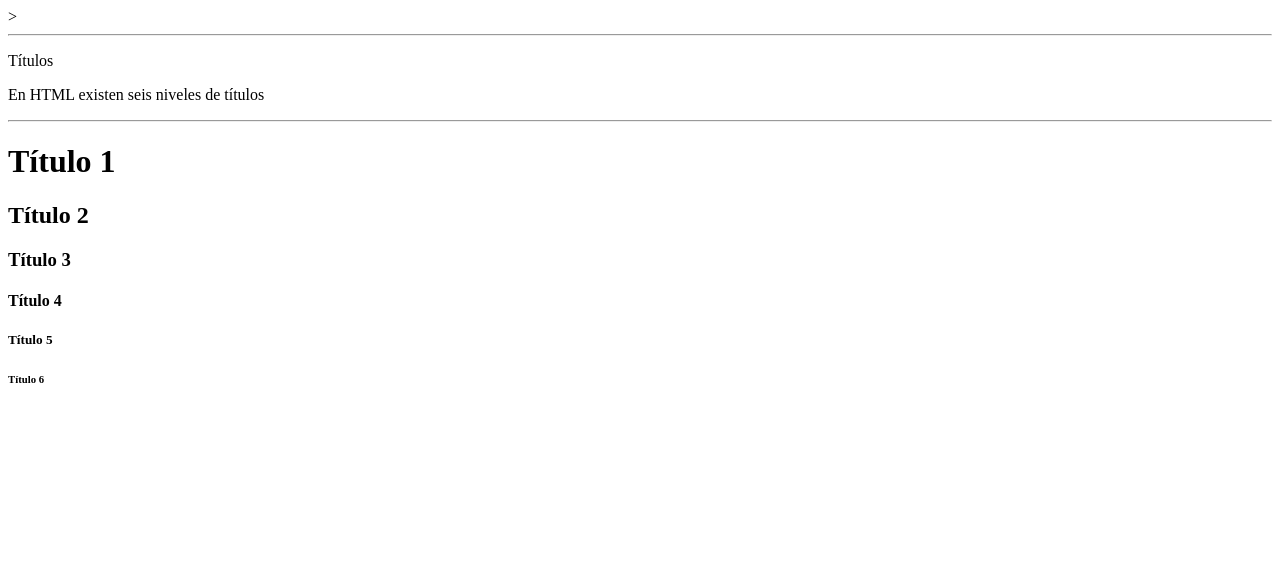
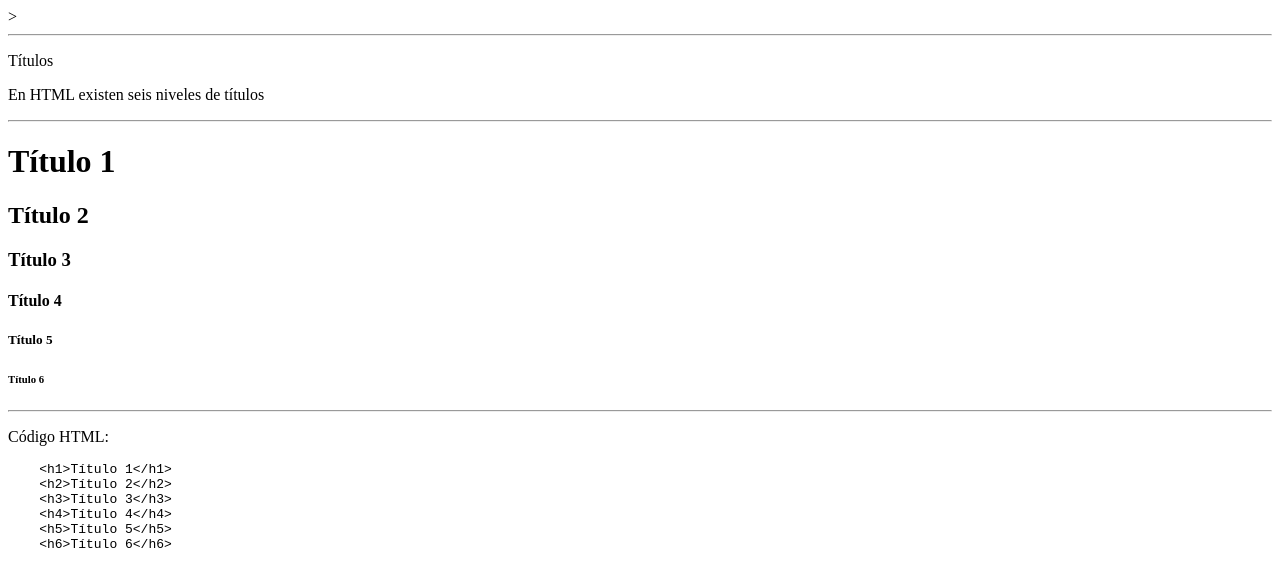
Before and after one commit to monicaCurso2023/Curso-HTML-CSS, a plain HTML site: page 01-titulos.html in a window 1280 px wide. Drawn offline with Linux system fonts and the light colour scheme.

Commit message:
Añadir títulos <h1> ... <h6>

```diff
--- a/01-titulos.html
+++ b/01-titulos.html
@@ -20,6 +20,17 @@
   <h5>Título 5</h5>
   <h6>Título 6</h6>
 
+  <hr>
+
+  <p>Código HTML:</p>
+  <pre>
+    &lt;h1>Título 1&lt;/h1>
+    &lt;h2>Título 2&lt;/h2>
+    &lt;h3>Título 3&lt;/h3>
+    &lt;h4>Título 4&lt;/h4>
+    &lt;h5>Título 5&lt;/h5>
+    &lt;h6>Título 6&lt;/h6>
+  </pre>
 
 </body>
 </html>
```
